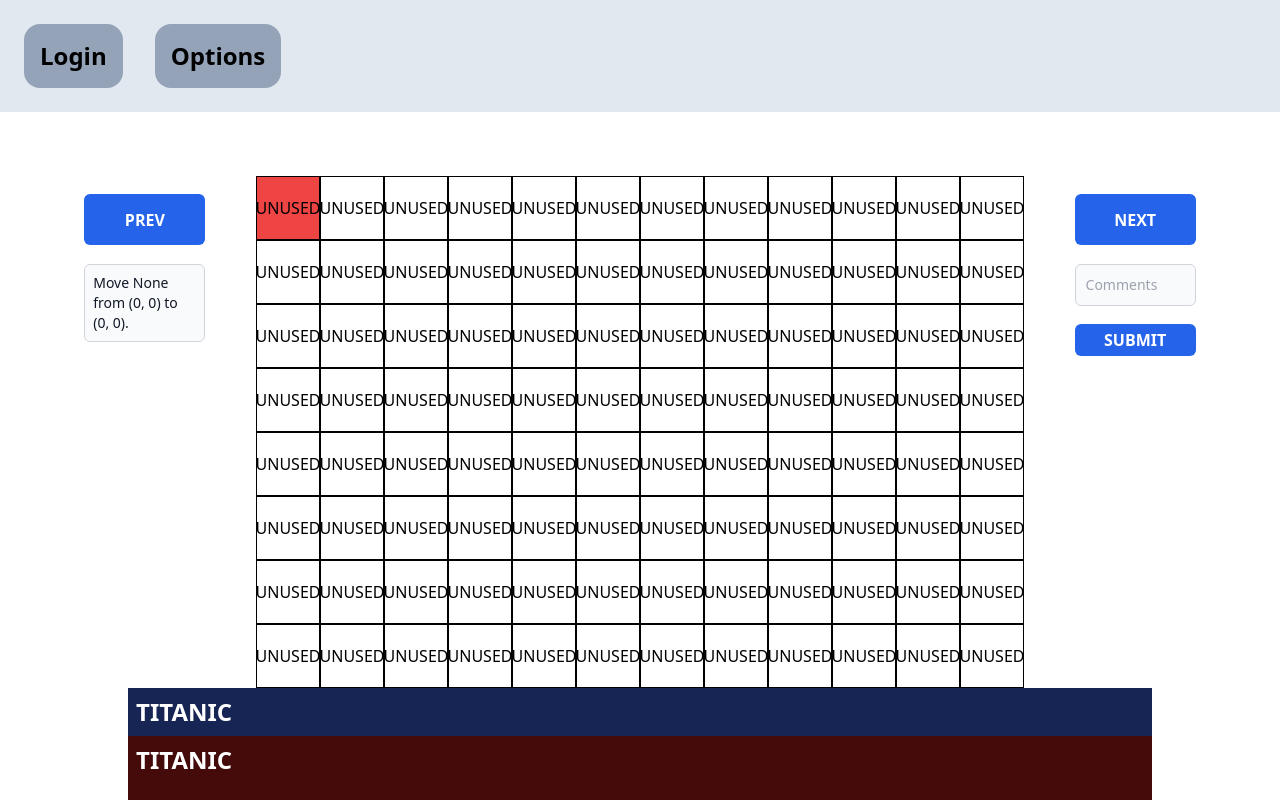
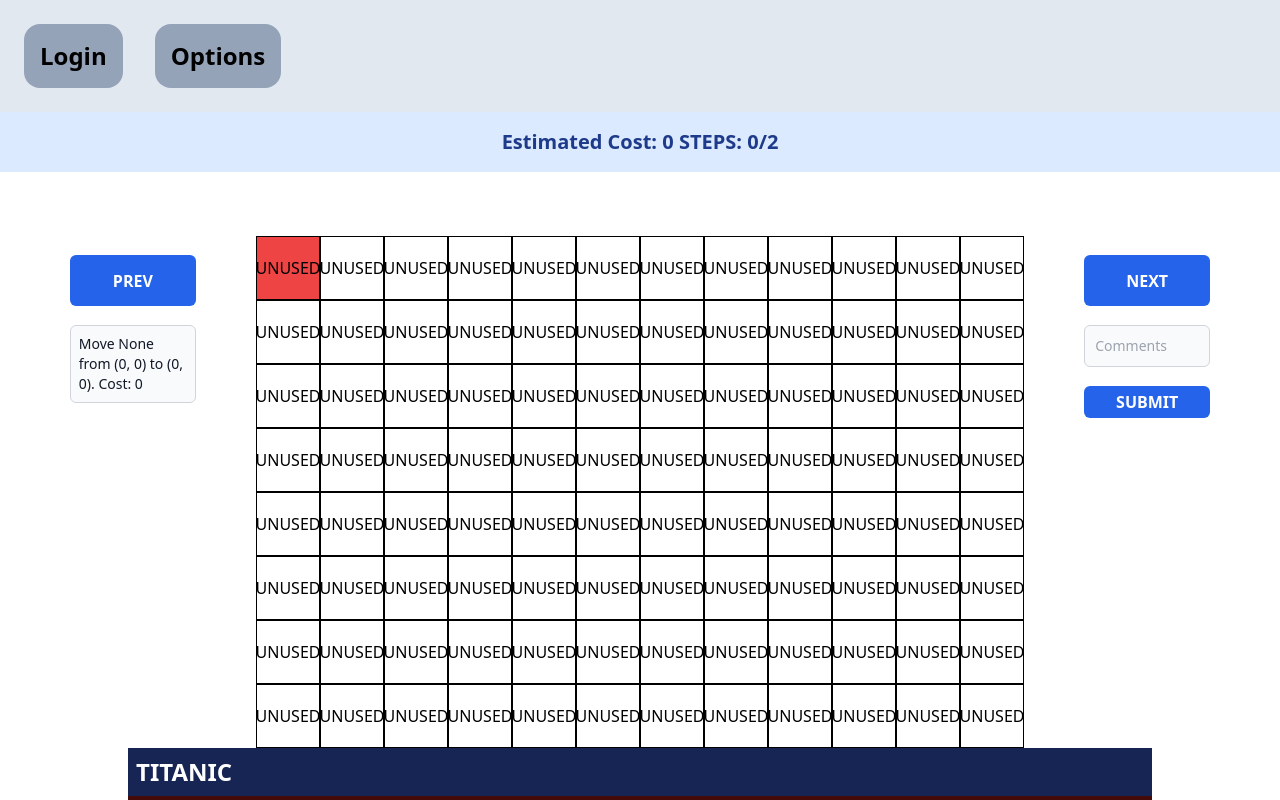
Before and after one commit to FelixMDM/CargoPilot, a Next.js app in the folder client/: page /balance in a window 1280 px wide. Shown: the top 800 px of the page. Built offline with nearby package versions, Linux system fonts and the light colour scheme; no server answers.

Commit message:
adding more cost stuff

```diff
--- a/client/src/components/containers/ContainersPanel.tsx
+++ b/client/src/components/containers/ContainersPanel.tsx
@@ -17,7 +17,7 @@ type Move = [number, number, number, number]
 const ContainersPanel = ()  => {
 
     const [grid, setGrid] = useState<Matrix[]>([Array(8).fill(Array(12).fill("UNUSED"))]);
-    const [moves, setMoves] = useState<Move[]>(Array(2).fill(Array(4).fill(0)));
+    const [moves, setMoves] = useState<Move[]>(Array(2).fill(Array(5).fill(0)));
     const [currentIndex, setCurrentIndex] = useState(0);
 
     const [comments, setComments] = useState<string>("");
@@ -25,6 +25,8 @@ const ContainersPanel = ()  => {
 
     const [startCell, setStartCell] = useState("None");
     const [currentMoveIndex, setCurrentMoveIndex] = useState(0);
+
+    const [cost, setCost] = useState(0);
 
     const logToServer = async (message: string, level: string) => {
         try {
@@ -56,6 +58,7 @@ const ContainersPanel = ()  => {
         if (currentMoveIndex < moves.length - 1) {
             updateGridForMove(currentMoveIndex + 1);
             setCurrentMoveIndex((prev) => prev + 1);
+            setCost(cost - moves[currentMoveIndex][4])
         }
 
         if (currentIndex < grid.length - 1) {
@@ -126,6 +129,7 @@ const ContainersPanel = ()  => {
                         }).then((response) => response.json()).then((data) => {
                             setGrid(data[0].steps);
                             setMoves(data[1].moves);
+                            setCost(data[2].cost);
                             console.log("haiiiiiiiii");
                             console.log(data);
                             console.log(data[0]);
@@ -157,6 +161,9 @@ const ContainersPanel = ()  => {
 
     return (
         <div className="flex flex-col items-center">
+            <div className="w-full bg-blue-100 text-blue-900 text-center py-4 font-bold text-xl">
+                Estimated Cost: {cost} STEPS: {currentIndex}/{moves.length}
+            </div>
             <div className="flex flex-row mt-[5%] justify-evenly">
                 <div className="flex flex-col w-[10%] space-y-[15%] items-center">
                     <button
@@ -167,7 +174,7 @@ const ContainersPanel = ()  => {
                     </button>
                     {currentIndex >= 0 && currentIndex < moves.length &&
                         <p className="bg-gray-50 border p-2 border-gray-300 text-gray-900 text-sm rounded-md">
-                            Move {startCell} from ({moves[currentMoveIndex][0]}, {moves[currentMoveIndex][1]}) to ({moves[currentMoveIndex][2]}, {moves[currentMoveIndex][3]}).
+                            Move {startCell} from ({moves[currentMoveIndex][0]}, {moves[currentMoveIndex][1]}) to ({moves[currentMoveIndex][2]}, {moves[currentMoveIndex][3]}). Cost: {moves[currentIndex][4]}
                         </p>
                     }
                 </div>
```
Also changed, not shown: 1 other file (tests, documents, lock files or other folders).
